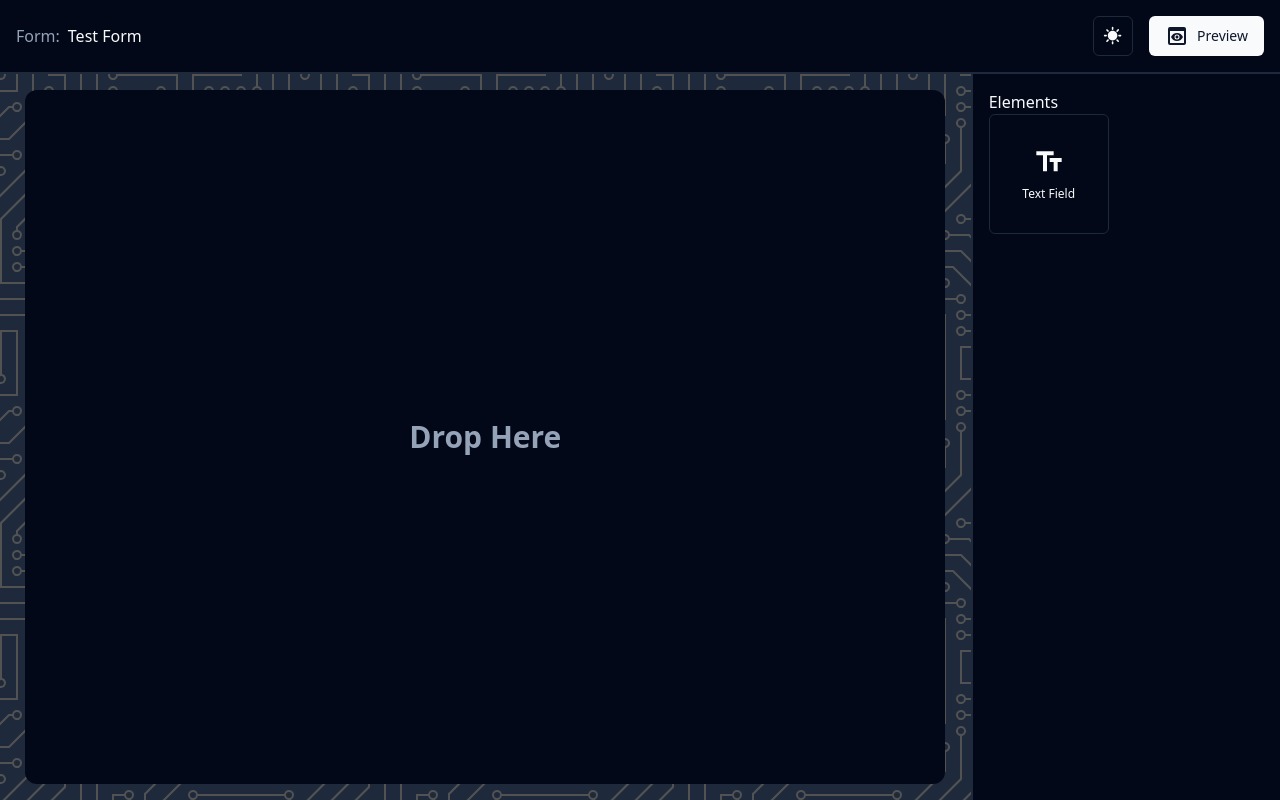
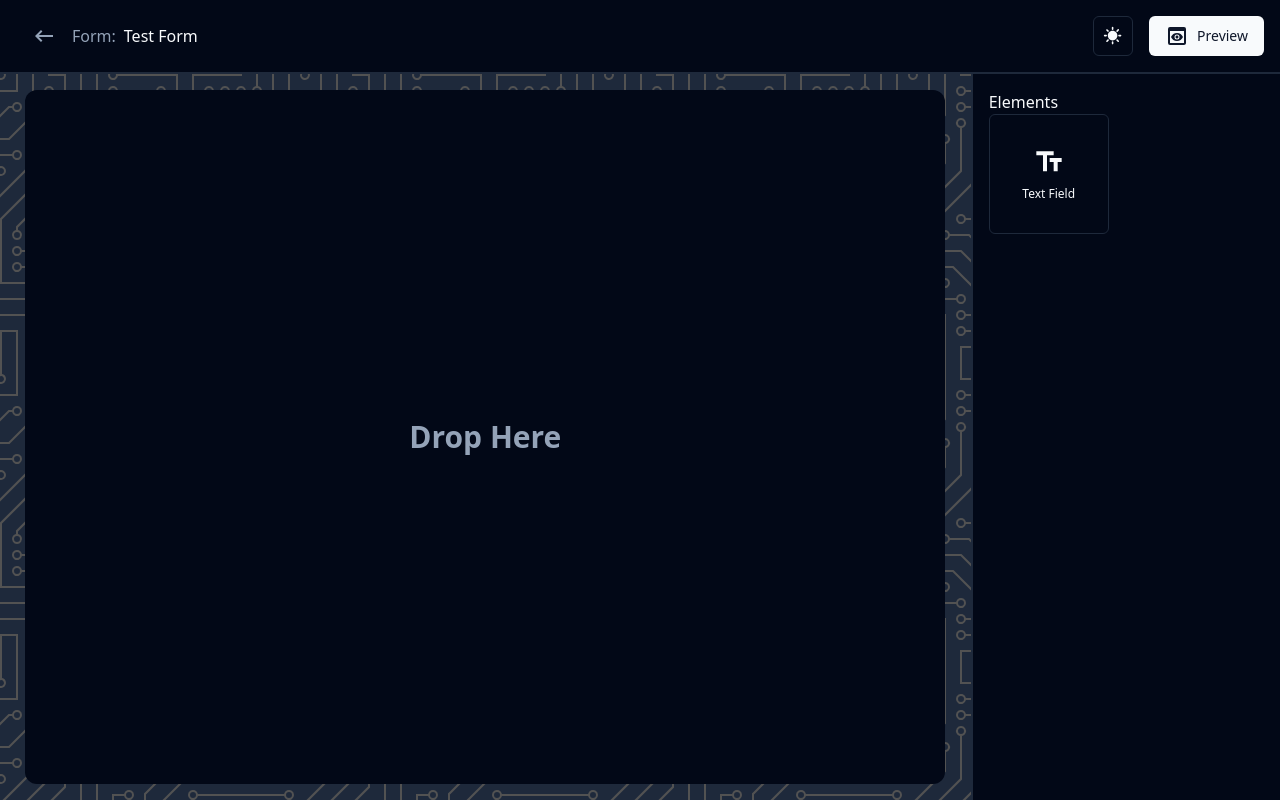
Before and after one commit to prashant1k99/form-builder, a React (Vite) app: page /builder/1 in a window 1280 px wide. Built offline with nearby package versions, Linux system fonts and the light colour scheme.

Commit message:
WIP: Working on setting routes

```diff
--- a/package.json
+++ b/package.json
@@ -23,6 +23,7 @@
     "react-dom": "^18.2.0",
     "react-hook-form": "^7.47.0",
     "react-icons": "^4.11.0",
+    "react-router-dom": "^6.17.0",
     "tailwind-merge": "^1.14.0",
     "tailwindcss-animate": "^1.0.7",
     "zod": "^3.22.4"
--- a/src/App.tsx
+++ b/src/App.tsx
@@ -1,61 +1,23 @@
+import { Route, Routes } from 'react-router-dom'
 import './App.css'
-import FormBuilder from './components/FormBuilder'
+import Dashboard from '@/pages/dashboard'
+import Builder from '@/pages/Builder'
 import { ThemeProvider } from '@/lib/theme-provider'
-import PreviewDialogBtn from '@/components/PreviewDialogBtn'
-import ThemeSwitcher from '@/components/ThemeSwitcher'
-import {
-	DndContext,
-	MouseSensor,
-	TouchSensor,
-	useSensor,
-	useSensors,
-} from '@dnd-kit/core'
-import DragOverlayWrapper from './components/DragOverlayWrapper'
-import DesignerContextProvider from './components/context/DesignerContext'
-
-const formData = {
-	name: 'Test Form',
-}
+import Layout from './components/Layout'
 
 function App() {
-	const mouseSensor = useSensor(MouseSensor, {
-		activationConstraint: {
-			distance: 10,
-		},
-	})
-
-	const touchSensor = useSensor(TouchSensor, {
-		activationConstraint: {
-			delay: 300,
-			tolerance: 5,
-		},
-	})
-
-	const sensors = useSensors(mouseSensor, touchSensor)
-
 	return (
-		<DesignerContextProvider>
-			<ThemeProvider defaultTheme="dark" storageKey="vite-ui-theme">
-				<DndContext sensors={sensors}>
-					<div className="h-screen flex flex-col">
-						<nav className="flex flex-col w-full">
-							<div className="flex justify-between border-b-2 dark:border-grey-500 p-4 gap-3 items-center">
-								<h2 className="truncate font-medium">
-									<span className="text-muted-foreground mr-2">Form:</span>
-									{formData.name}
-								</h2>
-								<div className="flex items-center gap-4">
-									<ThemeSwitcher />
-									<PreviewDialogBtn />
-								</div>
-							</div>
-						</nav>
-						<FormBuilder />
-						<DragOverlayWrapper />
-					</div>
-				</DndContext>
-			</ThemeProvider>
-		</DesignerContextProvider>
+		<ThemeProvider defaultTheme="dark" storageKey="vite-ui-theme">
+			<Layout>
+				<Routes>
+					<Route path="/" element={<Dashboard />} />
+					<Route path="/builder/:id" element={<Builder />} />
+					<Route path="/data/:id" element={<Builder />} />
+					<Route path="/:id" element={<Builder />} />
+					<Route path="*" element={<h1>Page Not Found</h1>} />
+				</Routes>
+			</Layout>
+		</ThemeProvider>
 	)
 }
 
--- /dev/null
+++ b/src/components/Layout.tsx
@@ -0,0 +1,5 @@
+function Layout({ children }: { children: React.ReactNode }) {
+	return <div className="h-screen flex flex-col">{children}</div>
+}
+
+export default Layout
--- a/src/components/PreviewDialogBtn.tsx
+++ b/src/components/PreviewDialogBtn.tsx
@@ -10,7 +10,7 @@ function PreviewDialogBtn() {
 		<>
 			<Dialog>
 				<DialogTrigger asChild>
-					<Button>
+					<Button disabled={elements.length > 0}>
 						<MdPreview className="h-6 w-6 mr-2" />
 						Preview
 					</Button>
--- a/src/components/context/DesignerContext.tsx
+++ b/src/components/context/DesignerContext.tsx
@@ -5,6 +5,8 @@ type DesignerContextType = {
 	elements: FormElementInstance[]
 	addElement: (index: number, element: FormElementInstance) => void
 	removeElement: (id: string) => void
+
+	// Set Element, for edit form action
 
 	selectedElement: FormElementInstance | null
 	setSelectedElement: Dispatch<SetStateAction<FormElementInstance | null>>
@@ -23,7 +25,6 @@ export default function DesignerContextProvider({
 		useState<FormElementInstance | null>(null)
 
 	const addElement = (index: number, element: FormElementInstance) => {
-		// console.log(index, element)
 		setElements((prev) => {
 			const newElements = [...prev]
 			newElements.splice(index, 0, element)
--- a/src/main.tsx
+++ b/src/main.tsx
@@ -2,9 +2,12 @@ import React from 'react'
 import ReactDOM from 'react-dom/client'
 import App from './App.tsx'
 import './index.css'
+import { BrowserRouter } from 'react-router-dom'
 
 ReactDOM.createRoot(document.getElementById('root')!).render(
-  <React.StrictMode>
-    <App />
-  </React.StrictMode>,
+	<React.StrictMode>
+		<BrowserRouter>
+			<App />
+		</BrowserRouter>
+	</React.StrictMode>
 )
--- /dev/null
+++ b/src/pages/Builder.tsx
@@ -0,0 +1,71 @@
+import FormBuilder from '@/components/FormBuilder'
+
+import PreviewDialogBtn from '@/components/PreviewDialogBtn'
+import ThemeSwitcher from '@/components/ThemeSwitcher'
+import {
+	DndContext,
+	MouseSensor,
+	TouchSensor,
+	useSensor,
+	useSensors,
+} from '@dnd-kit/core'
+import DragOverlayWrapper from '@/components/DragOverlayWrapper'
+import DesignerContextProvider from '@/components/context/DesignerContext'
+import { Link, useParams } from 'react-router-dom'
+import { Button } from '@/components/ui/button'
+import { MdKeyboardBackspace } from 'react-icons/md'
+
+function App() {
+	const { id } = useParams()
+
+	const formData = {
+		id,
+		name: 'Test Form',
+		elements: [],
+	}
+
+	const mouseSensor = useSensor(MouseSensor, {
+		activationConstraint: {
+			distance: 10,
+		},
+	})
+
+	const touchSensor = useSensor(TouchSensor, {
+		activationConstraint: {
+			delay: 300,
+			tolerance: 5,
+		},
+	})
+
+	const sensors = useSensors(mouseSensor, touchSensor)
+
+	return (
+		<DesignerContextProvider>
+			<DndContext sensors={sensors}>
+				<nav className="flex flex-col w-full">
+					<div className="flex justify-between border-b-2 dark:border-grey-500 p-4 gap-3 items-center">
+						<div className="flex flex-row items-center">
+							<Link to={'/'}>
+								<Button variant={'link'}>
+									<MdKeyboardBackspace className="h-6 w-6 text-muted-foreground" />
+								</Button>
+							</Link>
+							<h2 className="truncate font-medium">
+								<span className="text-muted-foreground mr-2">Form:</span>
+								{formData.name}
+							</h2>
+						</div>
+						<div className="flex items-center gap-4">
+							<ThemeSwitcher />
+							<PreviewDialogBtn />
+						</div>
+					</div>
+				</nav>
+				<FormBuilder />
+				<DragOverlayWrapper />
+			</DndContext>
+		</DesignerContextProvider>
+	)
+}
+
+export default App
--- /dev/null
+++ b/src/pages/Dashboard.tsx
@@ -0,0 +1,7 @@
+import React from 'react'
+
+function Dashboard() {
+	return <div>Dashboard</div>
+}
+
+export default Dashboard
```
Also changed, not shown: src/pages/Form.tsx (added), src/pages/FormData.tsx (added), 1 other file (tests, documents, lock files or other folders).
